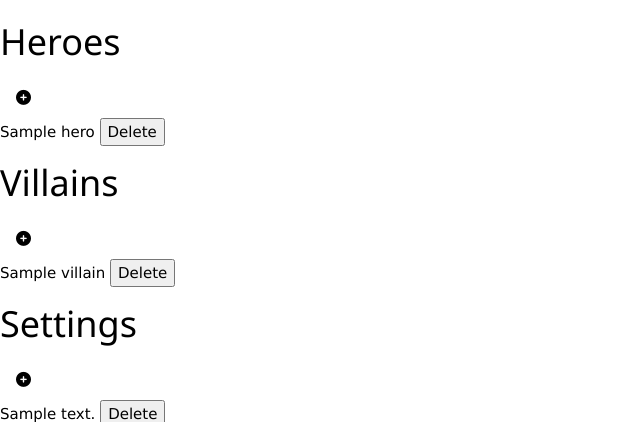
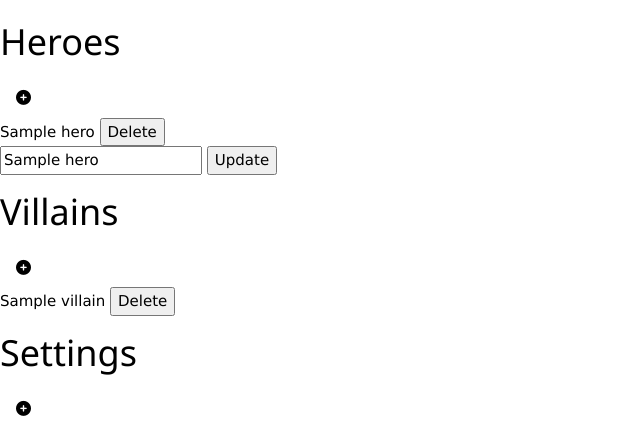
Before and after one commit to rhc822/bedtime_story_prompter, a Django app: page /storyelements/ in a window 1280 px wide. Shown: the part 150-572 px from the top of the page, without its empty margins (0-640 px from the left). Run offline with Django 3.2, Linux system fonts and the light colour scheme; a user stored in the database is signed in; tables that the repository leaves empty hold one stand-in row (values such as "Sample post"); some libraries are stand-ins or nearby versions.

Commit message:
Got EDIT (Update) work for hero story element

```diff
--- a/bedtime_story_prompter_project/bspapp/templates/create_new_story.html
+++ b/bedtime_story_prompter_project/bspapp/templates/create_new_story.html
@@ -16,8 +16,8 @@
             <select id="kids">
             {% for kid in kids %}
                 <option value="kid_name">{{ kid.kid_first_name}}</option>
-            {% endfor %} {% endcomment %}
-            </select>
+            {% endfor %}
+            </select>{% endcomment %}
             <textarea rows="5" cols="100" name="text">
                 {{story_prompt}}
             </textarea>
--- a/bedtime_story_prompter_project/bspapp/templates/story_elements.html
+++ b/bedtime_story_prompter_project/bspapp/templates/story_elements.html
@@ -24,6 +24,13 @@
                 <label for={{ hero.id }}>{{ hero }}</label>
                 <input type="hidden" name="actual_method" value="DELETE">
                 <button>Delete</button>
+            </form>
+            <form action="{% url 'hero_element' hero_id=hero.id %}" method="POST">
+                {% csrf_token %}
+                <input type="text" id="hero" name="hero" value="{{ hero }}">
+                <input type="hidden" name="actual_method" value="PUT">
+                <button>Update</button>
+                {% comment %} <input type="submit" value="Update" /> {% endcomment %}
             </form>
         {% endfor %}
 
--- a/bedtime_story_prompter_project/bspapp/views/story_elements.py
+++ b/bedtime_story_prompter_project/bspapp/views/story_elements.py
@@ -27,6 +27,13 @@ def story_elements(request, hero_id=None, villain_id=None, setting_id=None, chal
         if ("actual_method" in form_data and form_data["actual_method"] == "DELETE") and hero_id is not None:
             hero = Hero.objects.get(pk=hero_id)
             hero.delete()
+            return redirect(reverse('story_elements'))
+
+        if ("actual_method" in form_data and form_data["actual_method"] == "PUT") and hero_id is not None:
+            print("----------------FORM DATA AFTER CLICKING UPDATE", form_data)
+            hero = Hero.objects.get(pk=hero_id)
+            hero.name = form_data["hero"]
+            hero.save()
             return redirect(reverse('story_elements'))
 
         if ("actual_method" in form_data and form_data["actual_method"] == "DELETE") and villain_id is not None:
```
